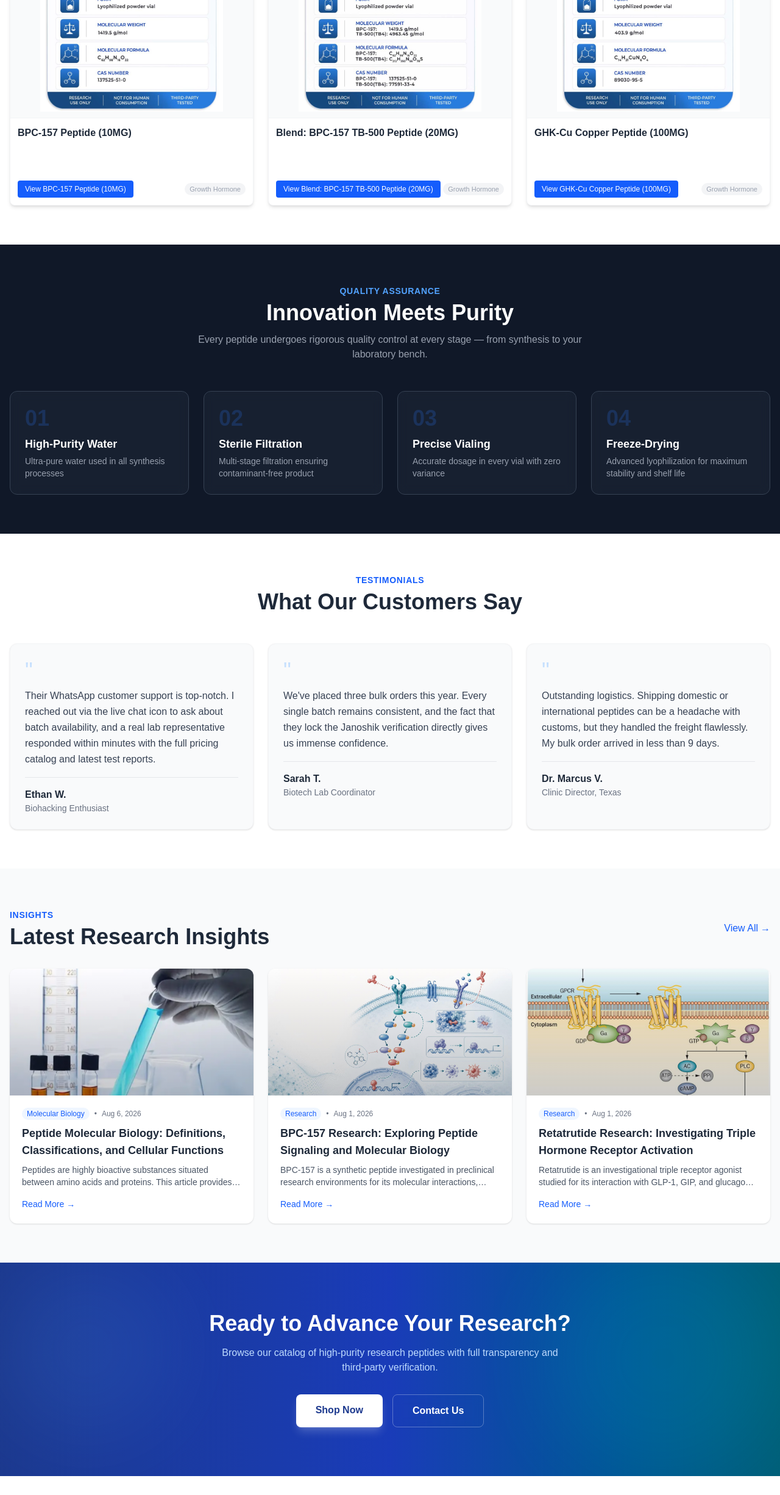
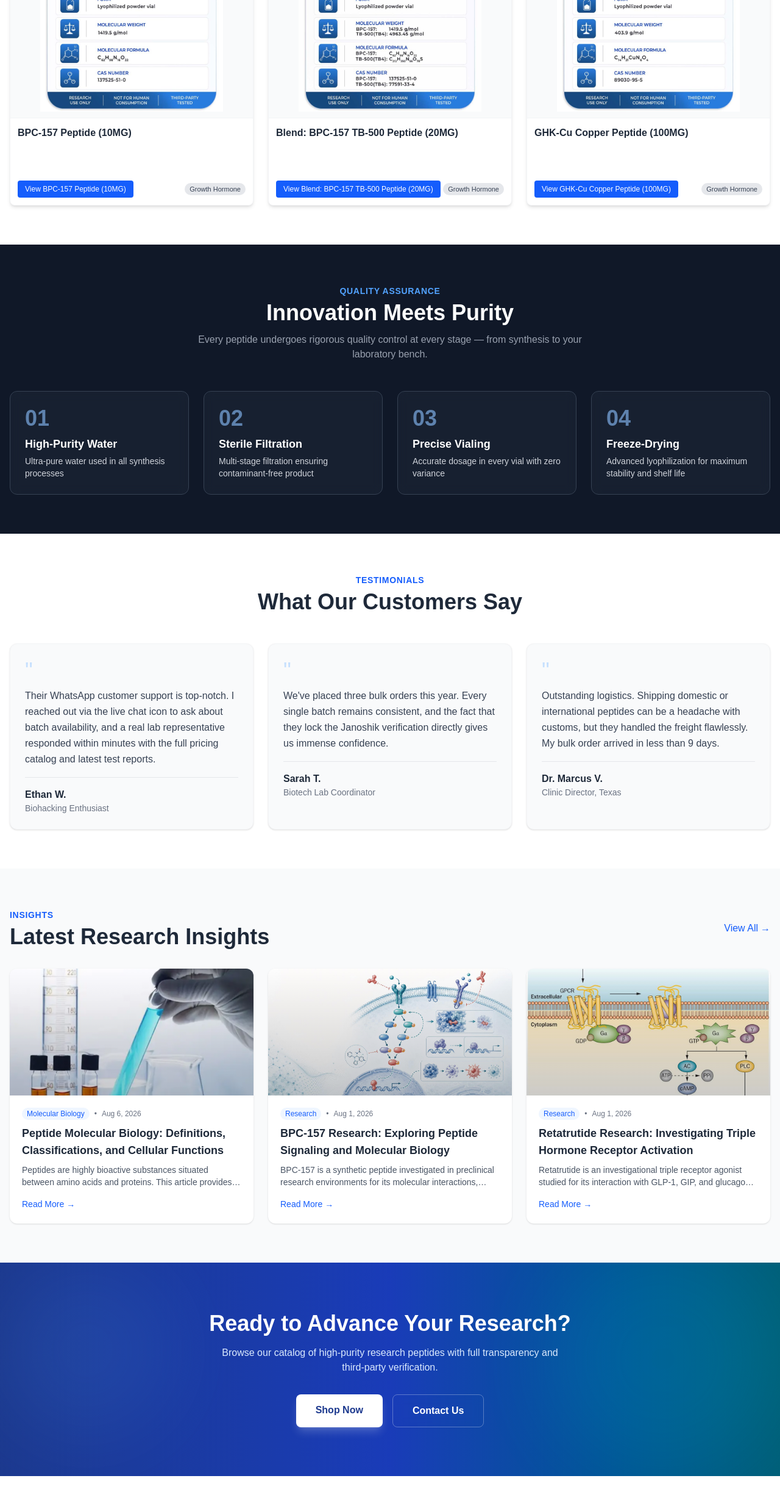
Before and after one commit to isAsong/verifiedpeptides, a Next.js app: page / in a window 1280 px wide. Shown: the part 1476-3927 px from the top of the page at 61% size. Built offline with nearby package versions, Linux system fonts and the light colour scheme.

Commit message:
修改可视化问题

```diff
--- a/app/page.jsx
+++ b/app/page.jsx
@@ -181,11 +181,18 @@ export default function HomePage() {
                 key={index}
                 className="group relative p-6 rounded-xl bg-gray-800/50 backdrop-blur-sm border border-gray-700 hover:border-blue-500/50 transition-all duration-500 hover:-translate-y-2"
               >
-                <div className="text-4xl font-bold text-blue-500/20 group-hover:text-blue-500/40 transition-colors duration-300">
+                {/* 步骤数字 - 提高不透明度和亮度 */}
+                <div className="text-4xl font-bold text-blue-300/60 group-hover:text-blue-300/80 transition-colors duration-300">
                   {item.step}
                 </div>
-                <h3 className="text-lg font-semibold mt-2">{item.title}</h3>
-                <p className="text-gray-400 text-sm mt-1">{item.desc}</p>
+                {/* 标题 - 添加白色，确保可见 */}
+                <h3 className="text-lg font-semibold text-white mt-2">
+                  {item.title}
+                </h3>
+                {/* 描述 - 提升对比度 */}
+                <p className="text-gray-300 text-sm mt-1">
+                  {item.desc}
+                </p>
                 <div className="absolute bottom-3 right-3 w-12 h-12 rounded-full bg-blue-500/10 flex items-center justify-center opacity-0 group-hover:opacity-100 transition-opacity duration-300">
                   <svg className="w-5 h-5 text-blue-400" fill="none" stroke="currentColor" viewBox="0 0 24 24">
                     <path strokeLinecap="round" strokeLinejoin="round" strokeWidth="2" d="M5 13l4 4L19 7" />
@@ -303,7 +310,8 @@ export default function HomePage() {
           <h2 className="text-3xl md:text-4xl font-bold text-white mb-4">
             Ready to Advance Your Research?
           </h2>
-          <p className="text-blue-200 max-w-xl mx-auto mb-8">
+          {/* 🔥 将描述文字改为更亮的 blue-100，增强对比度 */}
+          <p className="text-blue-100 max-w-xl mx-auto mb-8">
             Browse our catalog of high-purity research peptides with full
             transparency and third-party verification.
           </p>
@@ -316,7 +324,7 @@ export default function HomePage() {
             </Link>
             <Link
               href="/contact"
-              className="px-8 py-3.5 border border-white/30 text-white font-semibold rounded-lg hover:bg-white/10 transition-all duration-300 hover:scale-105 backdrop-blur-sm"
+              className="px-8 py-3.5 border border-white/30 text-white font-semibold rounded-lg hover:bg-white/10 hover:border-white/50 transition-all duration-300 hover:scale-105 backdrop-blur-sm"
             >
               Contact Us
             </Link>
--- a/components/layout/Header.jsx
+++ b/components/layout/Header.jsx
@@ -189,6 +189,7 @@ export default function Header() {
                         <button
                             onClick={closeMenu}
                             className="p-1.5 rounded-full hover:bg-gray-100 transition-colors"
+                            aria-label="Close menu"
                         >
                             <svg className="w-5 h-5 text-gray-500" fill="none" stroke="currentColor" viewBox="0 0 24 24">
                                 <path strokeLinecap="round" strokeLinejoin="round" strokeWidth="2" d="M6 18L18 6M6 6l12 12" />
--- a/components/product/ProductCard.jsx
+++ b/components/product/ProductCard.jsx
@@ -5,14 +5,12 @@ import Image from 'next/image';
 export default function ProductCard({ product }) {
   const { id, name, description, image, images, category, slug } = product;
 
-  // 取主图：优先 images[0]，其次 image，最后占位图
   const mainImage = images?.[0] || image || '/images/placeholder.jpg';
-  // 链接：使用 slug 构造
   const href = slug ? `/products/${slug}` : '#';
 
   return (
     <div className="group relative overflow-hidden rounded-lg bg-white shadow-md hover:shadow-xl transition-shadow duration-300 border border-gray-100">
-      {/* 图片区域：统一尺寸 + 统一内边距，object-contain 完整展示不裁剪 */}
+      {/* 图片区域 */}
       <div className="relative aspect-square overflow-hidden bg-gray-50 border-b border-gray-100">
         <Link
           href={href}
@@ -41,14 +39,16 @@ export default function ProductCard({ product }) {
           {description}
         </p>
         <div className="mt-3 flex items-center justify-between">
+          {/* 🔥 优化点 1：链接文本包含产品名称 */}
           <Link
             href={href}
             className="inline-block px-3 py-1.5 text-xs font-medium text-white bg-blue-600 rounded hover:bg-blue-700 transition-colors"
           >
             View {name}
           </Link>
+          {/* 🔥 优化点 2：提高分类标签对比度 */}
           {category && (
-            <span className="text-[11px] text-gray-400 bg-gray-100 px-2 py-0.5 rounded-full">
+            <span className="text-[11px] text-gray-700 bg-gray-200 px-2 py-0.5 rounded-full">
               {category}
             </span>
           )}
```
Lines whose indentation alone changed are shown as unchanged.
